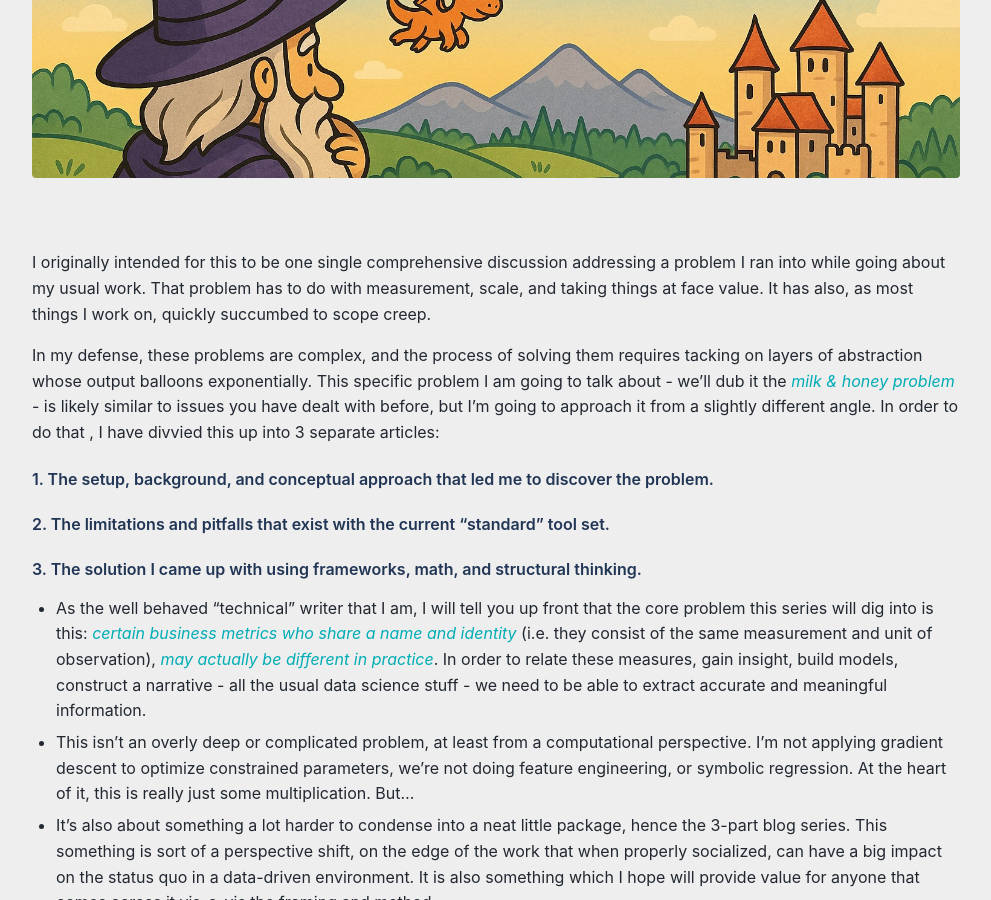
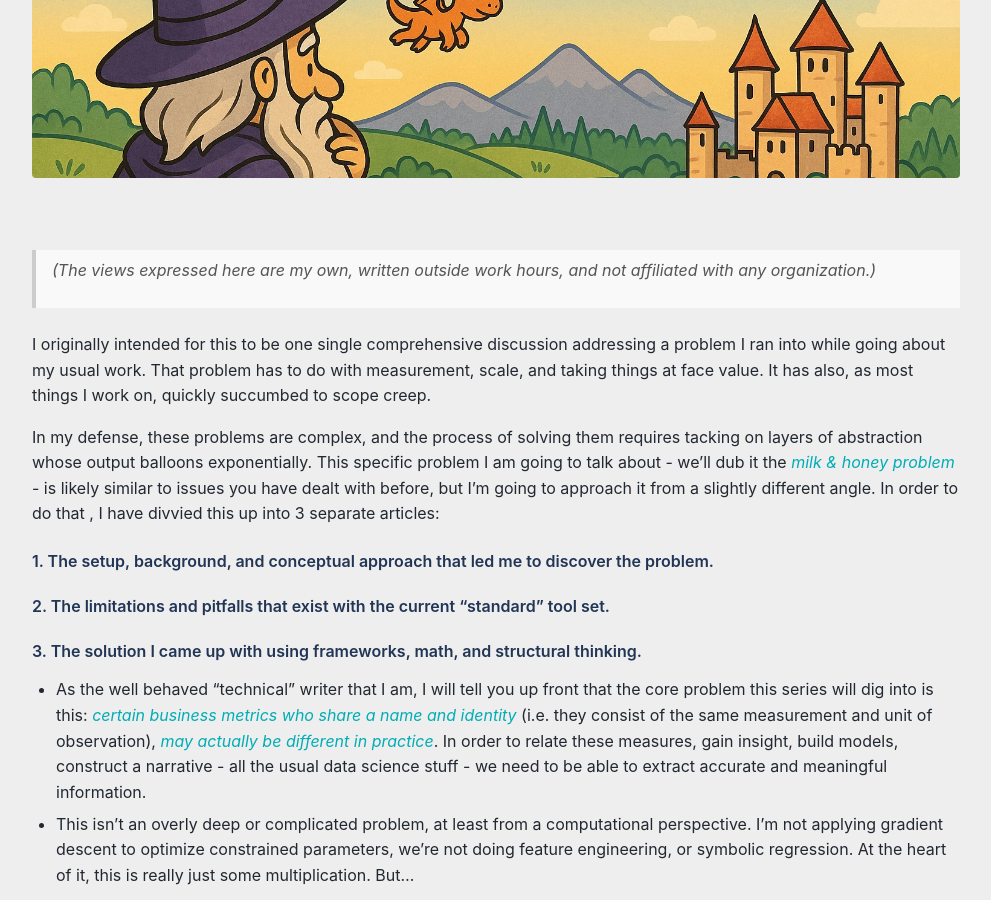
Before and after one commit to benjaminpharris/benjaminpharris.github.io, a Jekyll site: the page built from _posts/2025-04-07-monsters.md, in a window 1280 px wide and 900 px high, scrolled down 444 px. Shown: the whole window, without its empty margins (144-1135 px from the left). Built offline with Jekyll 4.4.1, drawn with Linux system fonts in a browser that asks for light colours.

Commit message:
Update 2025-04-07-monsters.md

```diff
--- a/_posts/2025-04-07-monsters.md
+++ b/_posts/2025-04-07-monsters.md
@@ -6,6 +6,7 @@ subtitle: "Why Measurement isn't Meaning"
 ![Studying Milk and Honey](/assets/images/monsters_banner.jpg)
 
 ---
+> (The views expressed here are my own, written outside work hours, and not affiliated with any organization.)
 
 I originally intended for this to be one single comprehensive discussion addressing a problem I ran into while going about my usual work. That problem has to do with measurement, scale, and taking things at face value.
 It has also, as most things I work on, quickly succumbed to scope creep.
```
